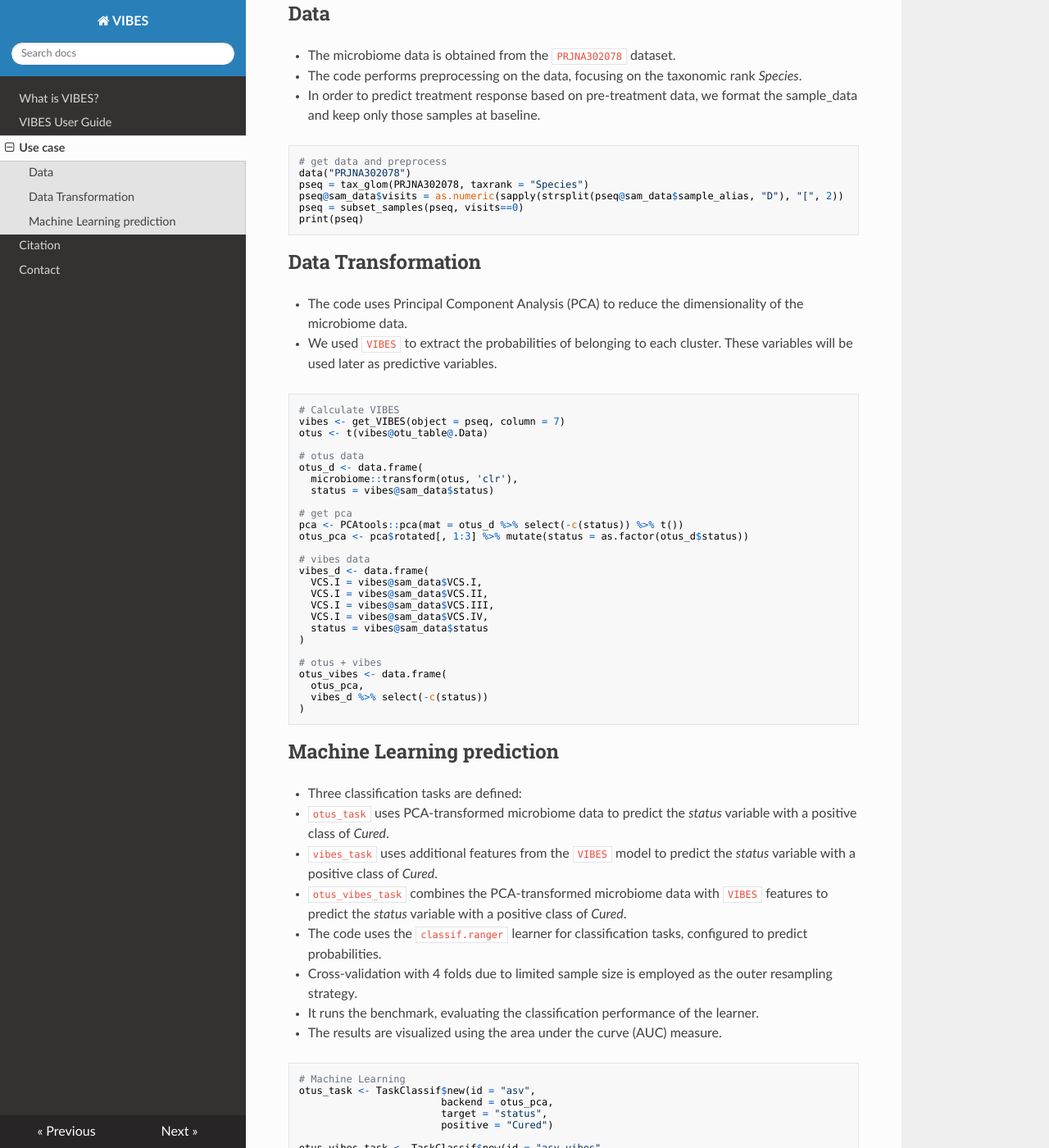
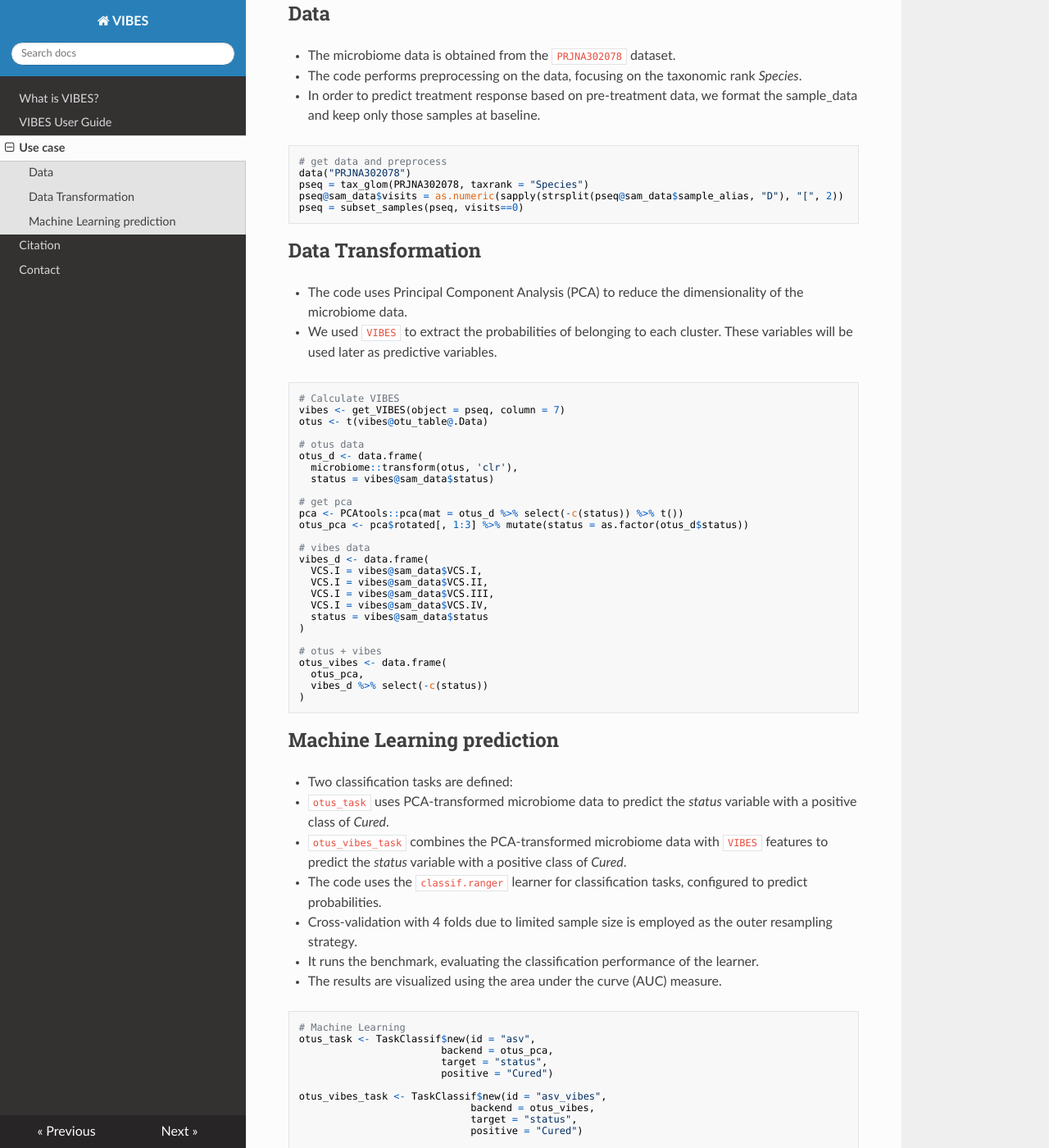
Before and after one commit to MALL-Machine-Learning-in-Live-Sciences/VIBES-docs, an MkDocs documentation site: the page built from docs/usecase.md, in a window 1280 px wide and 1400 px high, scrolled down 566 px. Shown: the whole window at 82% size. Built offline with MkDocs 1.6.1, drawn with Linux system fonts in a browser that asks for light colours; nearby versions of some CDN libraries; some of the changed text lies outside the part shown.

Commit message:
improvements in the use case

````diff
--- a/docs/usecase.md
+++ b/docs/usecase.md
@@ -29,7 +29,6 @@ data("PRJNA302078")
 pseq = tax_glom(PRJNA302078, taxrank = "Species")
 pseq@sam_data$visits = as.numeric(sapply(strsplit(pseq@sam_data$sample_alias, "D"), "[", 2))
 pseq = subset_samples(pseq, visits==0)
-print(pseq)
 ```
 
 
@@ -71,9 +70,8 @@ otus_vibes <- data.frame(
 
 ## Machine Learning prediction
 
-- Three classification tasks are defined:
+- Two classification tasks are defined:
   - `otus_task` uses PCA-transformed microbiome data to predict the _status_ variable with a positive class of _Cured_.
-  - `vibes_task` uses additional features from the `VIBES` model to predict the _status_ variable with a positive class of _Cured_.
   - `otus_vibes_task` combines the PCA-transformed microbiome data with `VIBES` features to predict the _status_ variable with a positive class of _Cured_.
 - The code uses the `classif.ranger` learner for classification tasks, configured to predict probabilities.
 - Cross-validation with 4 folds due to limited sample size is employed as the outer resampling strategy.
````
Also changed, not shown: other parts of docs/usecase.md (+2 -0 lines).
